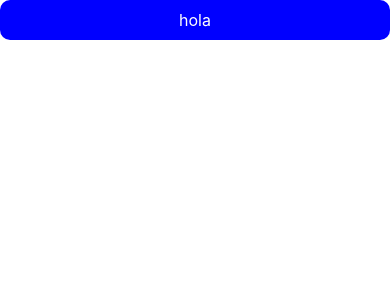
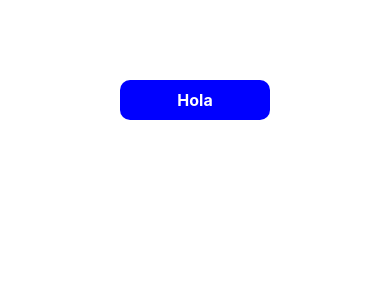
Before and after one commit to BradleyGCF/NativeCraft, a React Native app: screen / in a window 390 px wide. Shown: the top 300 px of the page. Built offline with nearby package versions, Linux system fonts and the light colour scheme.

Commit message:
Dar soporte a componente ButtonComponent para estilizarlo en otro proyecto y otros cambios

```diff
--- a/App.tsx
+++ b/App.tsx
@@ -2,5 +2,5 @@ import React from "react";
 import { ButtonComponent } from './src/components/ButtonComponent';
 
 export default function App() {
-  return <ButtonComponent title="hola"/>;
+  return <ButtonComponent title="Hola"/>;
 }
--- a/src/components/ButtonComponent.tsx
+++ b/src/components/ButtonComponent.tsx
@@ -1,12 +1,14 @@
 import React from 'react';
-import { TouchableOpacity, StyleSheet ,Text } from 'react-native';
+import { TouchableOpacity, StyleSheet, Text, ViewStyle, TextStyle } from 'react-native';
 
 interface ButtonProps {
   title: string;
   onPress?: () => void;
+  buttonStyle?: ViewStyle;
+  textStyle?: TextStyle;
 }
 
-export const ButtonComponent: React.FC<ButtonProps> = ({ title, onPress }) => {
+export const ButtonComponent: React.FC<ButtonProps> = ({ title, onPress, buttonStyle, textStyle }) => {
   const handlePress = () => {
     console.log('Presionado!');
     onPress?.();
@@ -14,10 +16,10 @@ export const ButtonComponent: React.FC<ButtonProps> = ({ title, onPress }) => {
 
   return (
     <TouchableOpacity
-      style={styles.button}
+    style={StyleSheet.flatten([styles.button, buttonStyle])}
       onPress={handlePress}
     >
-      <Text style={{ color: 'white', fontSize: 16, textAlign: 'center' }}>
+      <Text style={StyleSheet.flatten([styles.text, textStyle])}>
         {title}
       </Text>
     </TouchableOpacity>
@@ -29,5 +31,13 @@ const styles = StyleSheet.create({
   backgroundColor: 'blue',
   padding: 10,
   borderRadius: 10,
+  marginHorizontal: 120,
+  marginTop: 80
+  },
+  text: {
+    color: "#fff",
+    fontSize: 16,
+    fontWeight: "bold",
+    textAlign: "center"
   },
 });
--- a/tsconfig.json
+++ b/tsconfig.json
@@ -15,6 +15,7 @@
     "esModuleInterop": true,
     "allowJs": false,
     "strict": true,
+    "skipLibCheck": false,
     "types": [
       "react-native"
     ]
```
Also changed, not shown: package.json (+2 -5 lines), 2 other files (tests, documents, lock files or other folders).
